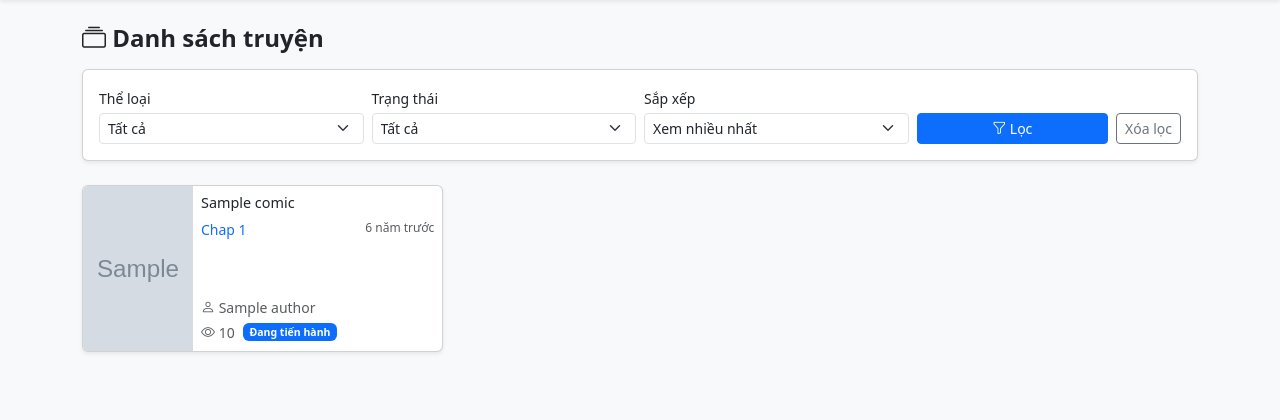
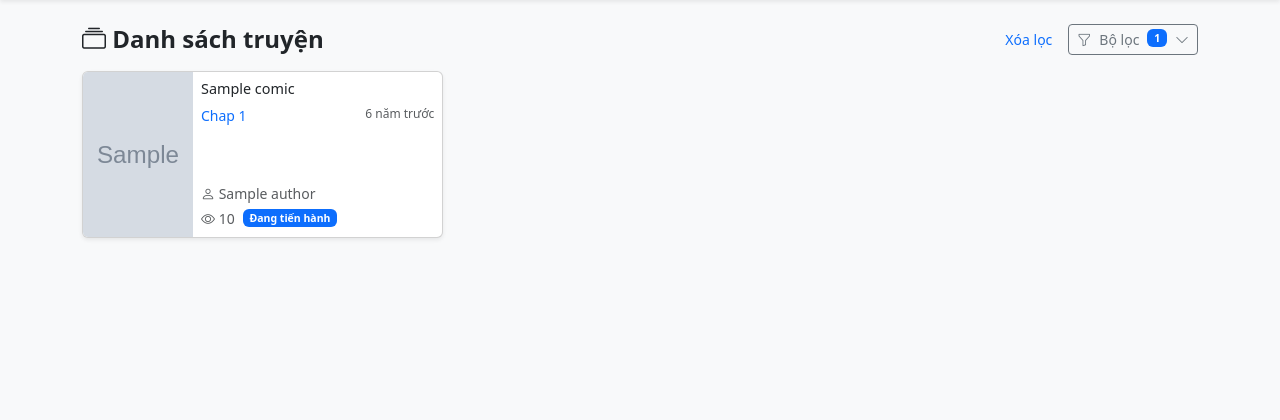
Before and after one commit to nguyen-phuoc-huy/comic-reading-website, a Laravel app: page /truyen?sort=views in a window 1280 px wide. Shown: the part 105-525 px from the top of the page. Run offline with Laravel 12, Linux system fonts and the light colour scheme; tables that the repository leaves empty hold one stand-in row (values such as "Sample post"); grey boxes marked "Sample" are stand-in pictures.

Commit message:
chỉnh sửa code - phân trang

```diff
--- a/comic-reading-website/resources/views/admin/authors/index.blade.php
+++ b/comic-reading-website/resources/views/admin/authors/index.blade.php
@@ -50,6 +50,6 @@
 </div>
 
 <div class="d-flex justify-content-center mt-3">
-    {{ $authors->links('pagination::bootstrap-5') }}
+    {{ $authors->links('pagination::bootstrap-4') }}
 </div>
 @endsection
--- a/comic-reading-website/resources/views/admin/comments/index.blade.php
+++ b/comic-reading-website/resources/views/admin/comments/index.blade.php
@@ -62,6 +62,6 @@
 </div>
 
 <div class="d-flex justify-content-center mt-3">
-    {{ $comments->links('pagination::bootstrap-5') }}
+    {{ $comments->links('pagination::bootstrap-4') }}
 </div>
 @endsection
--- a/comic-reading-website/resources/views/admin/users/index.blade.php
+++ b/comic-reading-website/resources/views/admin/users/index.blade.php
@@ -79,6 +79,6 @@
 </div>
 
 <div class="d-flex justify-content-center mt-3">
-    {{ $users->links('pagination::bootstrap-5') }}
+    {{ $users->links('pagination::bootstrap-4') }}
 </div>
 @endsection
--- a/comic-reading-website/resources/views/categories/show.blade.php
+++ b/comic-reading-website/resources/views/categories/show.blade.php
@@ -44,7 +44,7 @@
         @endforeach
     </div>
     <div class="d-flex justify-content-center mt-4">
-        {{ $comics->links('pagination::bootstrap-5') }}
+        {{ $comics->links('pagination::bootstrap-4') }}
     </div>
 @endif
 @endsection
--- a/comic-reading-website/resources/views/comics/index.blade.php
+++ b/comic-reading-website/resources/views/comics/index.blade.php
@@ -3,16 +3,49 @@
 @section('title', 'Danh sách truyện - ' . config('app.name'))
 
 @section('content')
-<h4 class="fw-bold mb-3"><i class="bi bi-collection"></i> Danh sách truyện</h4>
+@php
+// Số bộ lọc đang áp dụng (để hiện trên nút khi bảng lọc đang ẩn)
+$activeFilters = collect([
+request('category'),
+request('status'),
+request('sort') && request('sort') !== 'latest' ? request('sort') : null,
+])->filter()->count();
+@endphp
 
-<form method="GET" action="{{ route('comics.index') }}" class="card card-body shadow-sm mb-4">
+<div class="d-flex flex-wrap justify-content-between align-items-center gap-2 mb-3">
+    <h4 class="fw-bold mb-0"><i class="bi bi-collection"></i> Danh sách truyện</h4>
+
+    <div class="d-flex align-items-center gap-3">
+        @if ($activeFilters > 0)
+        <a href="{{ route('comics.index') }}" class="small text-decoration-none">Xóa lọc</a>
+        @endif
+
+        {{-- Bấm mũi tên để mở / đóng bảng lọc --}}
+        <button type="button"
+            class="filter-toggle btn btn-outline-secondary btn-sm d-inline-flex align-items-center gap-2"
+            data-bs-toggle="collapse" data-bs-target="#filterPanel" aria-expanded="false" aria-controls="filterPanel">
+            <i class="bi bi-funnel"></i> Bộ lọc
+            @if ($activeFilters > 0)
+            <span class="badge text-bg-primary">{{ $activeFilters }}</span>
+            @endif
+            <i class="bi bi-chevron-down filter-arrow"></i>
+        </button>
+    </div>
+</div>
+
+{{-- Bảng lọc: mặc định ẩn --}}
+<div class="collapse" id="filterPanel">
+    <div class="pb-3">
+
+        <form method="GET" action="{{ route('comics.index') }}" class="card card-body shadow-sm">
             <div class="row g-2 align-items-end">
                 <div class="col-md-3">
                     <label class="form-label small mb-1">Thể loại</label>
                     <select name="category" class="form-select form-select-sm">
                         <option value="">Tất cả</option>
                         @foreach ($categories as $category)
-                    <option value="{{ $category->slug }}" @selected(request('category') === $category->slug)>{{ $category->name }}</option>
+                        <option value="{{ $category->slug }}" @selected(request('category')===$category->slug)>{{
+                            $category->name }}</option>
                         @endforeach
                     </select>
                 </div>
@@ -20,17 +53,17 @@
                     <label class="form-label small mb-1">Trạng thái</label>
                     <select name="status" class="form-select form-select-sm">
                         <option value="">Tất cả</option>
-                <option value="ongoing" @selected(request('status') === 'ongoing')>Đang tiến hành</option>
-                <option value="completed" @selected(request('status') === 'completed')>Hoàn thành</option>
-                <option value="dropped" @selected(request('status') === 'dropped')>Tạm ngưng</option>
+                        <option value="ongoing" @selected(request('status')==='ongoing' )>Đang tiến hành</option>
+                        <option value="completed" @selected(request('status')==='completed' )>Hoàn thành</option>
+                        <option value="dropped" @selected(request('status')==='dropped' )>Tạm ngưng</option>
                     </select>
                 </div>
                 <div class="col-md-3">
                     <label class="form-label small mb-1">Sắp xếp</label>
                     <select name="sort" class="form-select form-select-sm">
-                <option value="latest" @selected(request('sort', 'latest') === 'latest')>Mới cập nhật</option>
-                <option value="views" @selected(request('sort') === 'views')>Xem nhiều nhất</option>
-                <option value="name" @selected(request('sort') === 'name')>Tên A-Z</option>
+                        <option value="latest" @selected(request('sort', 'latest' )==='latest' )>Mới cập nhật</option>
+                        <option value="views" @selected(request('sort')==='views' )>Xem nhiều nhất</option>
+                        <option value="name" @selected(request('sort')==='name' )>Tên A-Z</option>
                     </select>
                 </div>
                 <div class="col-md-3 d-flex gap-2">
@@ -39,6 +72,8 @@
                 </div>
             </div>
         </form>
+    </div>
+</div>
 
 @if ($comics->isEmpty())
 <div class="alert alert-info">Không có truyện nào phù hợp.</div>
@@ -53,3 +88,15 @@
 </div>
 @endif
 @endsection
+
+@push('styles')
+<style>
+    .filter-arrow {
+        transition: transform .25s;
+    }
+
+    .filter-toggle[aria-expanded="true"] .filter-arrow {
+        transform: rotate(180deg);
+    }
+</style>
+@endpush
```
Lines whose indentation alone changed are shown as unchanged.
